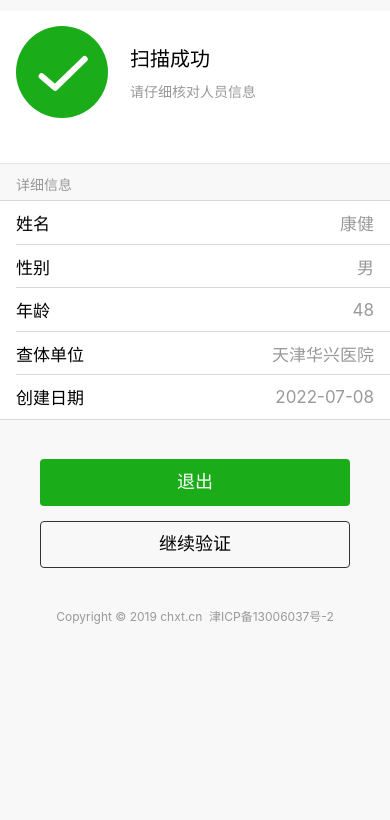
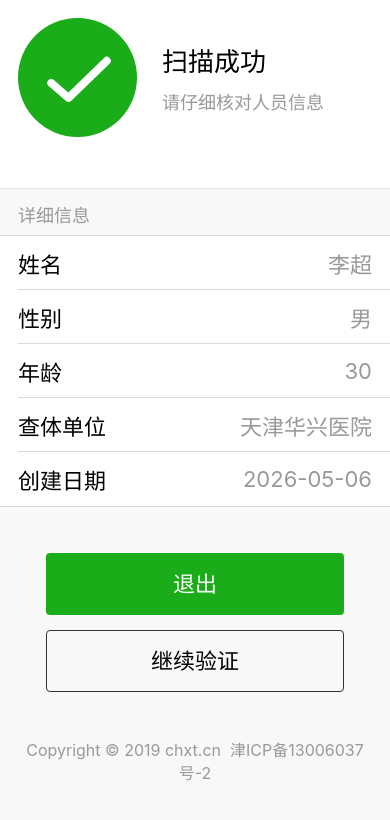
Before and after one commit to Ymmz928/Ymmz928.github.io, a plain HTML site: page index.html in a window 390 px wide. Drawn offline with Linux system fonts and the light colour scheme.

Commit message:
页面内容改为李超，新增手机端版式（桌面端保持原尺寸）
- 姓名/年龄/创建日期更新为截图中的数据
- 加 @media (max-width:768px)：整页等比放大贴合扫码页版式
- 桌面端样式未改动，仅在窄视口生效

```diff
--- a/index.html
+++ b/index.html
@@ -139,6 +139,51 @@
     color: var(--muted);
     text-align: center;
   }
+
+  /* ---------- 手机端：整页等比放大，贴合扫码页版式 ----------
+     桌面端保持上面的原始尺寸不变，仅在窄视口生效。 */
+  @media (max-width: 768px) {
+    /* 参考图顶部没有灰色条，去掉桌面端 .app 的 11px 上边距 */
+    .app { padding-top: 0; }
+
+    .hero { padding: 18px 18px 51px; }
+
+    .check { width: 119px; height: 119px; }
+    .check svg { width: 119px; height: 119px; }
+
+    .hero-text { margin-left: 25px; }
+
+    .hero-text h1 { font-size: 26px; line-height: 39px; }
+
+    .hero-text p {
+      margin-top: 10px;
+      font-size: 18px;
+      line-height: 23px;
+    }
+
+    .section-title {
+      padding: 14px 18px 6px;
+      font-size: 18px;
+      line-height: 26px;
+    }
+
+    /* 行分隔线同步缩进到 18px */
+    .info .row { height: 54px; padding: 0 18px; }
+    .info .row:not(:last-child)::after { left: 18px; }
+
+    .info .k, .info .v { font-size: 22px; }
+
+    .actions { padding: 46px 46px 50px; }
+
+    .btn { height: 62px; font-size: 22px; }
+
+    /* 版权行按页面 18px 边距排，用负 margin 抵消 .actions 的 46px 内边距，保证单行不折 */
+    .copyright {
+      margin: 47px -28px 0;
+      font-size: 16px;
+      line-height: 23px;
+    }
+  }
 </style>
 </head>
 <body>
@@ -161,11 +206,11 @@
     <div class="section-title">详细信息</div>
 
     <section class="info">
-      <div class="row"><span class="k">姓名</span><span class="v">康健</span></div>
+      <div class="row"><span class="k">姓名</span><span class="v">李超</span></div>
       <div class="row"><span class="k">性别</span><span class="v">男</span></div>
-      <div class="row"><span class="k">年龄</span><span class="v">48</span></div>
+      <div class="row"><span class="k">年龄</span><span class="v">30</span></div>
       <div class="row"><span class="k">查体单位</span><span class="v">天津华兴医院</span></div>
-      <div class="row"><span class="k">创建日期</span><span class="v">2022-07-08</span></div>
+      <div class="row"><span class="k">创建日期</span><span class="v">2026-05-06</span></div>
     </section>
 
     <footer class="actions">
```
Also changed, not shown: 康健.html (+48 -3 lines).
